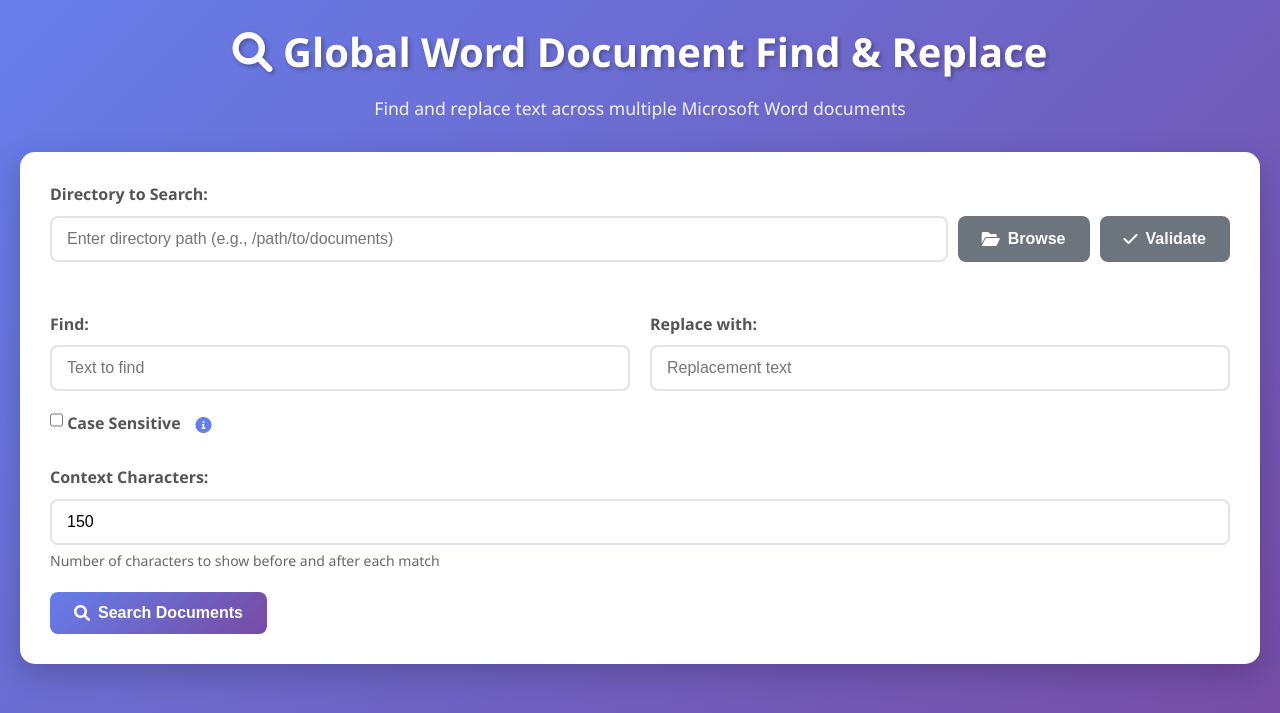
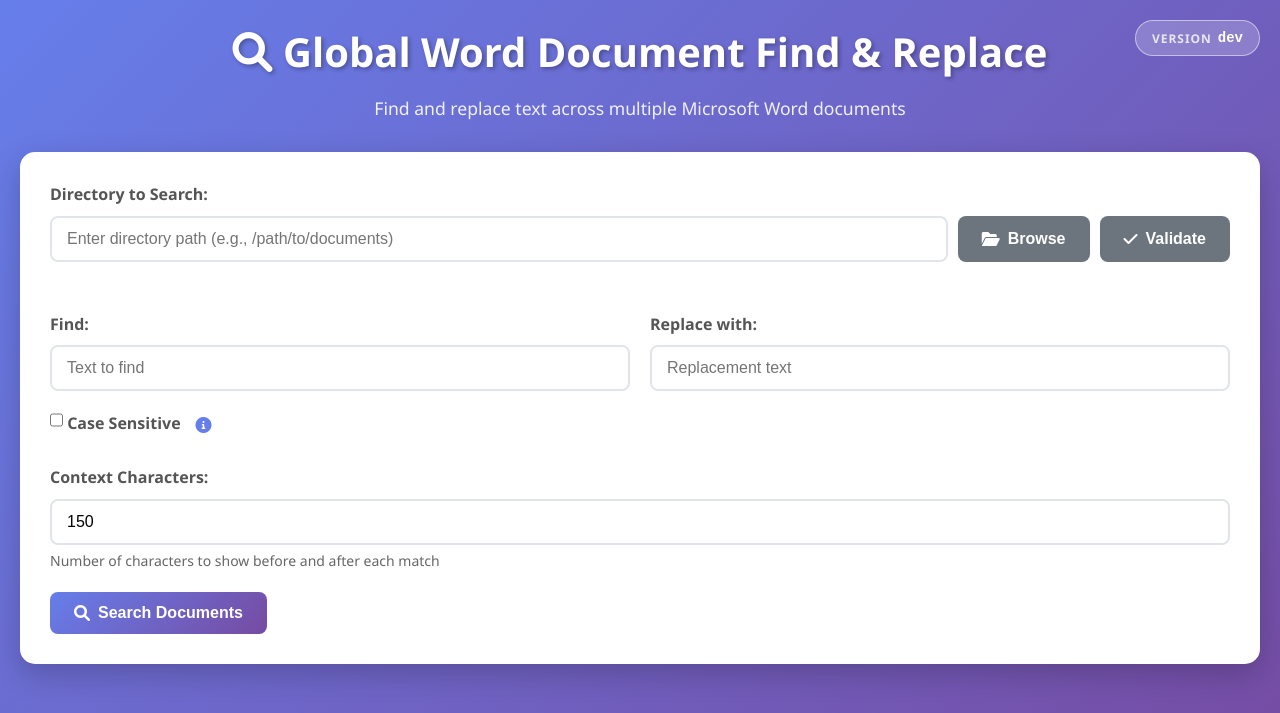
Before and after one commit to abd3/WordGlobalReplace, a Flask app: page / in a window 1280 px wide. Shown: the top 713 px of the page. Run offline with Flask 3, Linux system fonts and the light colour scheme.

Commit message:
Add a version badge

```diff
--- a/app.py
+++ b/app.py
@@ -75,13 +75,35 @@ logger = logging.getLogger(__name__)
 app = Flask(__name__)
 app.secret_key = 'your-secret-key-here'  # Change this in production
 
+# Load version information once
+def _load_app_version():
+    env_version = os.getenv("WORD_GLOBAL_REPLACE_VERSION")
+    if env_version:
+        return env_version.strip()
+
+    candidate_paths = [
+        Path(__file__).parent / ".version",
+        Path(__file__).parent.parent / ".version",
+    ]
+    for candidate in candidate_paths:
+        try:
+            if candidate.exists():
+                contents = candidate.read_text(encoding="utf-8").strip()
+                if contents:
+                    return contents
+        except OSError:
+            continue
+    return "dev"
+
+APP_VERSION = _load_app_version()
+
 # Initialize the word processor
 word_processor = AdvancedWordProcessor()
 
 @app.route('/')
 def index():
     """Main page with the find and replace interface"""
-    return render_template('index.html')
+    return render_template('index.html', app_version=APP_VERSION)
 
 @app.route('/api/search', methods=['POST'])
 def search_documents():
--- a/create_distribution.py
+++ b/create_distribution.py
@@ -96,6 +96,7 @@ class DistributionCreator:
             'auto_updater.py',
             'launcher.py',
             'config.py',
+            '.version',
             'templates/',
             'static/',
             'Samples/'
--- a/static/style.css
+++ b/static/style.css
@@ -22,6 +22,35 @@ body {
     max-width: 1400px;
     margin: 0 auto;
     padding: 20px;
+    position: relative;
+}
+
+.version-badge {
+    position: absolute;
+    top: 20px;
+    right: 20px;
+    background: rgba(255, 255, 255, 0.2);
+    border: 1px solid rgba(255, 255, 255, 0.5);
+    border-radius: 999px;
+    padding: 6px 16px;
+    color: #fff;
+    font-weight: 600;
+    font-size: 14px;
+    display: flex;
+    align-items: center;
+    gap: 6px;
+    backdrop-filter: blur(6px);
+}
+
+.version-badge .version-label {
+    text-transform: uppercase;
+    letter-spacing: 0.08em;
+    font-size: 12px;
+    opacity: 0.8;
+}
+
+.version-badge .version-number {
+    font-family: 'Courier New', Courier, monospace;
 }
 
 /* Header Styles */
--- a/templates/index.html
+++ b/templates/index.html
@@ -9,6 +9,10 @@
 </head>
 <body>
     <div class="container">
+        <div class="version-badge" aria-label="Application version">
+            <span class="version-label">Version</span>
+            <span class="version-number">{{ app_version }}</span>
+        </div>
         <header>
             <h1><i class="fas fa-search"></i> Global Word Document Find & Replace</h1>
             <p>Find and replace text across multiple Microsoft Word documents</p>
```
Also changed, not shown: 1 other file.
